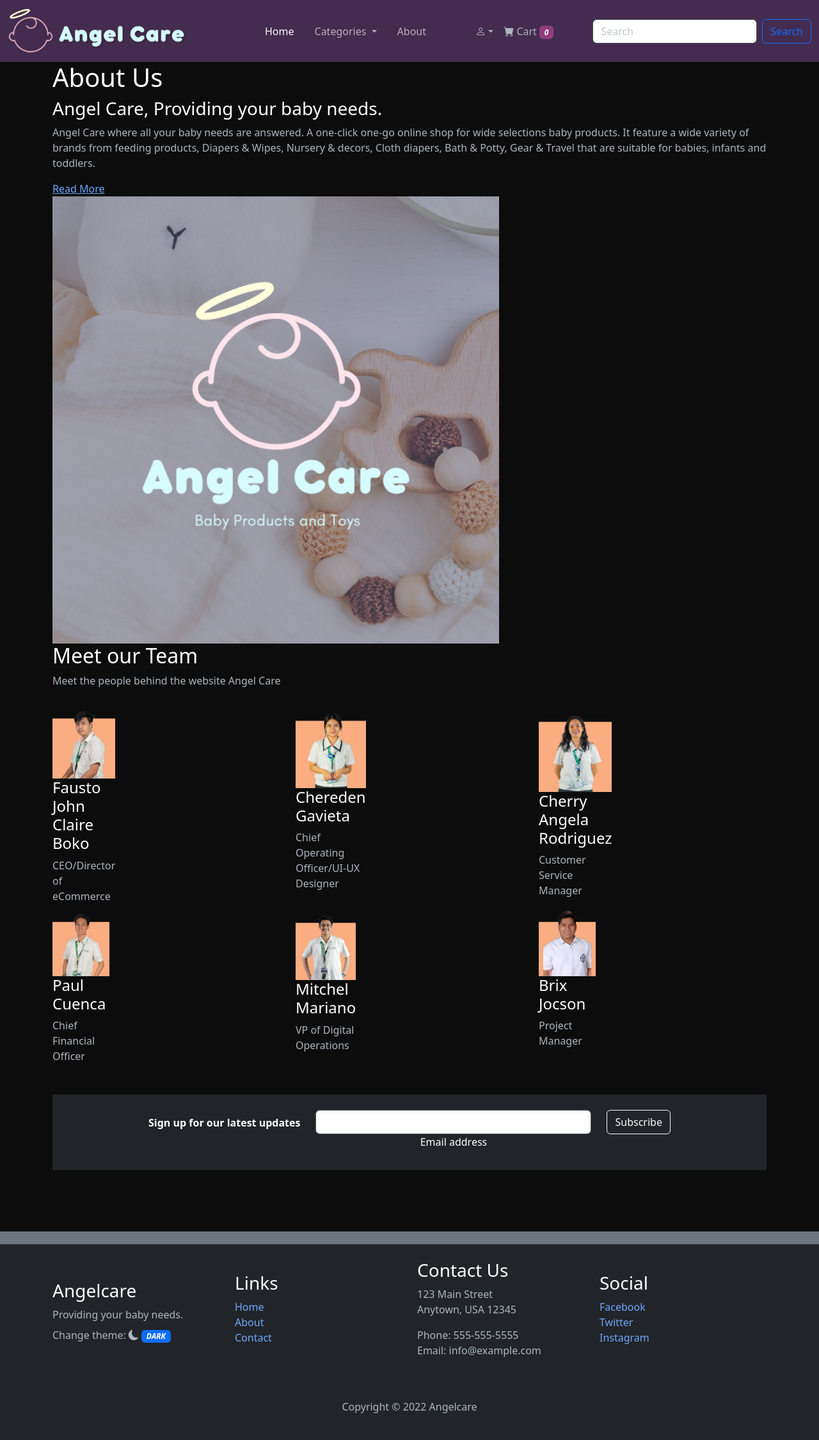
After one commit to faustojc/baby-product-website, a PHP site: page /about_us.php in a window 1280 px wide. The commit adds this page. Shown: the whole page at 64% size. Run offline with PHP 8.4, Linux system fonts and the light colour scheme; data that the repository does not hold is empty.

Commit message:
Added about us page

```diff
--- /dev/null
+++ b/about_us.php
@@ -0,0 +1,357 @@
+<?php
+
+?>
+
+<!DOCTYPE html>
+<html lang="en">
+
+<head>
+    <meta charset="UTF-8" />
+    <meta name="viewport" content="width=device-width, initial-scale=1, shrink-to-fit=no" />
+    <meta http-equiv="x-ua-compatible" content="ie=edge" />
+    <title>Angelcare</title>
+    <!-- Bootstrap -->
+    <link href="css/bootstrap/bootstrap.min.css" rel="stylesheet" />
+    <script src="js/bootstrap/bootstrap.bundle.min.js"></script>
+    <link rel="stylesheet" href="https://cdn.jsdelivr.net/npm/bootstrap-icons@1.10.3/font/bootstrap-icons.css">
+
+    <!-- Custom CSS-->
+    <link rel="stylesheet" href="css/style.css" />
+</head>
+
+<body data-bs-theme="dark">
+    <div class="d-flex align-items-center flex-column vh-100">
+        <!-- Navbar -->
+        <nav class="navbar navbar-expand-lg w-100" style="background-color: var(--theme-primary)">
+            <div class="container-fluid">
+                <a class="navbar-brand" href="main.php">
+                    <img class="w-75" src="images/angelcare-logo.png" alt="">
+                </a>
+                <button class="navbar-toggler" type="button" data-bs-toggle="collapse" data-bs-target="#navbarContent" aria-controls="navbarContent" aria-expanded="false" >
+                    <span class="navbar-toggler-icon"></span>
+                </button>
+                <div class="collapse navbar-collapse justify-content-between" id="navbarContent">
+                    <ul class="navbar-nav my-auto">
+                        <li class="nav-item my-auto mx-lg-2">
+                            <a class="nav-link active" aria-current="page" href="home.php">Home</a>
+                        </li>
+                        <li class="nav-item dropdown my-auto mx-lg-2">
+                            <span class="nav-link dropdown-toggle" role="button" data-bs-toggle="dropdown" aria-expanded="false">
+                                Categories
+                            </span>
+                            <ul class="dropdown-menu">
+                                <li><a class="dropdown-item" href="category.php">Nursery and Decoration</a></li>
+                                <li><a class="dropdown-item" href="category.php">Clothes and Diapers</a></li>
+                                <li><a class="dropdown-item" href="category.php">Bath and Potty</a></li>
+                            </ul>
+                        </li>
+                        <li class="nav-item my-auto mx-lg-2">
+                            <a class="nav-link" href="#">About</a>
+                        </li>
+                    </ul>
+                    <ul class="navbar my-auto list-unstyled">
+                        <!-- user -->
+                        <li class="nav-item dropdown my-auto mx-lg-2">
+                            <span class="nav-link d-inline-flex align-items-center dropdown-toggle" href="#" role="button" data-bs-toggle="dropdown" aria-expanded="false">
+                                <p class="bi bi-person m-0" id="username"> <?php echo $name?></p>
+                            </span>
+                            <ul class="dropdown-menu">
+                                <li class="dropdown-item-text">
+                                    <form method="POST" class="m-0">
+                                        <button type="submit" name="logout" class="btn btn-link text-decoration-none">Log out</button>
+                                    </form>
+                                </li>
+                            </ul>
+                        </li>
+                        <li class="nav-item d-flex my-auto mx-lg-2 align-items-center">
+                            <span class="bi bi-cart-fill p-0" role="button" data-bs-toggle="offcanvas" data-bs-target="#offcanvas-cart" aria-controls="offcanvas-cart">
+                                Cart
+                                <i class="badge" id="cart-count" style="background-color: var(--theme-primary-variant)">0</i>
+                            </span>
+                        </li>
+                    </ul>
+                    <form class="d-flex" role="search">
+                        <input class="form-control me-2" type="search" placeholder="Search" aria-label="Search">
+                        <button class="btn btn-outline-primary" type="submit">Search</button>
+                    </form>
+                </div>
+            </div>
+        </nav>
+        <!-- Offcanvas -->
+        <div class="offcanvas offcanvas-end" data-bs-scroll="true" tabindex="-1" id="offcanvas-cart">
+            <div class="offcanvas-header">
+                <h5 class="offcanvas-title" id="offcanvasTitle">Your cart list</h5>
+                <button type="button" class="btn-close" data-bs-dismiss="offcanvas" aria-label="Close"></button>
+            </div>
+            <div class="offcanvas-body">
+                <div class="container-fluid" id="cart-list"></div>
+            </div>
+        </div>
+
+
+        <!-- Content ABOUT US -->
+        <div class="section">
+            <div class="container">
+                <div class="content-section">
+                    <div class="title">
+                        <h1>About Us</h1>
+                    </div>
+                    <div class="content">
+                        <h3>Angel Care, Providing your baby needs. </h3>
+                        <p> Angel Care where all your baby needs are answered.
+                        A one-click one-go online shop for wide selections baby products.
+                        It feature a wide variety of brands from feeding products, Diapers & Wipes, Nursery & decors, Cloth diapers, Bath & Potty, Gear & Travel that are suitable for babies, infants and toddlers.</p>
+                        <div class="button">
+                            <a href="">Read More</a>
+                        </div>
+                    </div>
+                    <div class="social">
+                        <a href=""><i class="fab fa-facebook-f"></i></a>
+                        <a href=""><i class="fab fa-twitter"></i></a>
+                        <a href=""><i class="fab fa-instagram"></i></a>
+                    </div>
+                </div>
+                <div class="image-section">
+                    <img src="images/babyC-small.png" alt="logo">
+                </div>
+
+            </div>
+        </div>
+        <!-- END of Content ABOUT US -->
+
+        <!--MEET THE MEMBERS--->
+
+        <section id="team" class="team section-bg">
+         <div class="container" style="padding-top: 0;">
+             <h2>Meet our Team</h2>
+             <p>Meet the people behind the website Angel Care</p>
+         </div>
+         <div class="row">
+         <div class="row-team">
+
+  <div class="column">
+      <div class="container"style="padding-top: 0;">
+  <div class="row">
+    <div class="col">    <div class="col-lg-3 col-md-6 d-flex align-items-stretch">
+             <div class="member" data-aos="fade-up" data-aos-delay="100">
+                <div class="member-img">
+                    <img src="images/boko.png" alt="Snow" style="width:100%">
+
+                    <!--Social icon-->
+                    <div class="social-team">
+                        <a href=""><i class="fab fa-facebook-f"></i></a>
+                        <a href=""><i class="fab fa-twitter"></i></a>
+                        <a href=""><i class="fab fa-instagram"></i></a>
+                    </div>
+                </div>
+                 <!--1st member info--->
+                 <div class="member-info">
+                     <h4>Fausto John Claire Boko</h4>
+                     <span>CEO/Director of eCommerce</span>
+                 </div>
+             </div>
+             </div> </div>
+        <div class="col">    <div class="col-lg-3 col-md-6 d-flex align-items-stretch">
+             <div class="member" data-aos="fade-up" data-aos-delay="100">
+                <div class="member-img">
+                    <img src="images/chereden.png" alt="Snow" style="width:100%">
+
+                    <!--Social icon-->
+                    <div class="social-team">
+                        <a href=""><i class="fab fa-facebook-f"></i></a>
+                        <a href=""><i class="fab fa-twitter"></i></a>
+                        <a href=""><i class="fab fa-instagram"></i></a>
+                    </div>
+                </div>
+                 <!--2nd member info--->
+                 <div class="member-info">
+                     <h4>Chereden Gavieta</h4>
+                     <span>Chief Operating Officer/UI-UX Designer</span>
+                 </div>
+             </div>
+             </div> </div>
+    <div class="col">    <div class="col-lg-3 col-md-6 d-flex align-items-stretch">
+             <div class="member" data-aos="fade-up" data-aos-delay="100">
+                <div class="member-img">
+                    <img src="images/Cherry.png" alt="Snow" style="width:100%">
+
+                    <!--Social icon-->
+                    <div class="social-team">
+                        <a href=""><i class="fab fa-facebook-f"></i></a>
+                        <a href=""><i class="fab fa-twitter"></i></a>
+                        <a href=""><i class="fab fa-instagram"></i></a>
+                    </div>
+                </div>
+                 <!--3rd member info--->
+                 <div class="member-info">
+                     <h4>Cherry Angela Rodriguez</h4>
+                     <span>Customer Service Manager</span>
+                 </div>
+             </div>
+             </div> </div>
+    <div class="w-100"></div>
+    <div class="col">    <div class="col-lg-3 col-md-6 d-flex align-items-stretch">
+             <div class="member" data-aos="fade-up" data-aos-delay="100">
+                <div class="member-img">
+                    <img src="images/paul.png" alt="Snow" style="width:100%">
+
+                    <!--Social icon-->
+                    <div class="social-team">
+                        <a href=""><i class="fab fa-facebook-f"></i></a>
+                        <a href=""><i class="fab fa-twitter"></i></a>
+                        <a href=""><i class="fab fa-instagram"></i></a>
+                    </div>
+                </div>
+                 <!--4th member info--->
+                 <div class="member-info">
+                     <h4>Paul Cuenca</h4>
+                     <span>Chief Financial Officer</span>
+                 </div>
+             </div>
+             </div> </div>
+    <div class="col">    <div class="col-lg-3 col-md-6 d-flex align-items-stretch">
+             <div class="member" data-aos="fade-up" data-aos-delay="100">
+                <div class="member-img">
+                    <img src="images/mitch.png" alt="Snow" style="width:100%">
+
+                    <!--Social icon-->
+                    <div class="social-team">
+                        <a href=""><i class="fab fa-facebook-f"></i></a>
+                        <a href=""><i class="fab fa-twitter"></i></a>
+                        <a href=""><i class="fab fa-instagram"></i></a>
+                    </div>
+                </div>
+                 <!--5th member info--->
+                 <div class="member-info">
+                     <h4>Mitchel Mariano</h4>
+                     <span>VP of Digital Operations</span>
+                 </div>
+             </div>
+             </div> </div>
+    <div class="col">    <div class="col-lg-3 col-md-6 d-flex align-items-stretch">
+             <div class="member" data-aos="fade-up" data-aos-delay="100">
+                <div class="member-img">
+                    <img src="images/brix.png" alt="Snow" style="width:100%">
+
+                    <!--Social icon-->
+                    <div class="social-team">
+                        <a href=""><i class="fab fa-facebook-f"></i></a>
+                        <a href=""><i class="fab fa-twitter"></i></a>
+                        <a href=""><i class="fab fa-instagram"></i></a>
+                    </div>
+                </div>
+                 <!--6th member info--->
+                 <div class="member-info">
+                     <h4>Brix Jocson</h4>
+                     <span>Project Manager</span>
+                 </div>
+             </div>
+             </div> </div>
+            </div>
+        </div>
+    </div>
+         </div>
+        </section>
+
+<!--END OF MEET THE MEMBERS--->
+
+        <!---Updates--->
+
+        <div class="container my-5">
+
+          <footer class="bg-dark text-center text-white">
+          <!-- Grid container -->
+          <div class="container p-4 pb-0">
+            <!-- Section: Form -->
+            <section class="">
+              <form action="">
+                <!--Grid row-->
+                <div class="row d-flex justify-content-center">
+                  <!--Grid column-->
+                  <div class="col-auto">
+                    <p class="pt-2">
+                      <strong>Sign up for our latest updates</strong>
+                    </p>
+                  </div>
+                  <div class="col-md-5 col-12">
+                    <!-- Email input -->
+                    <div class="form-outline form-white mb-4">
+                      <input type="email" id="form5Example2" class="form-control" />
+                      <label class="form-label" for="form5Example2">Email address</label>
+                    </div>
+                  </div>
+                  <div class="col-auto">
+                    <!-- Submit button -->
+                    <button type="submit" class="btn btn-outline-light mb-4">
+                      Subscribe
+                    </button>
+                  </div>
+                  <!--Grid column-->
+                </div>
+                <!--Grid row-->
+              </form>
+            </section>
+            <!-- Section: Form -->
+          </div>
+          <!-- Grid container -->
+        </footer>
+
+        </div>
+        <!-- End of updates -->
+
+        <!-- Footer -->
+        <footer class="bg-body py-4 mt-5 w-100 border-top border-secondary" style="border-width: 20px!important;">
+            <div class="container">
+                <div class="row justify-content-between align-items-center">
+                    <div class="col-md-3">
+                        <h3>Angelcare</h3>
+                        <p class="mb-2">Providing your baby needs.</p>
+                        <p class="mb-2 d-inline-flex align-items-center">
+                            Change theme:
+                            <span class="bi bi-moon-fill mx-1" id="themeIcon">
+                                <i class="badge text-wrap text-bg-primary w-auto" id="changeTheme" style="cursor: pointer;"></i>
+                            </span>
+                        </p>
+                    </div>
+                    <div class="col-md-3">
+                        <h3>Links</h3>
+                        <ul class="list-unstyled">
+                            <li><a href="home.php" class="text-decoration-none">Home</a></li>
+                            <li><a href="#" class="text-decoration-none">About</a></li>
+                            <li><a href="#" class="text-decoration-none">Contact</a></li>
+                        </ul>
+                    </div>
+                    <div class="col-md-3">
+                        <h3>Contact Us</h3>
+                        <p>
+                            123 Main Street<br>
+                            Anytown, USA 12345
+                        </p>
+                        <p>
+                            Phone: 555-555-5555<br>
+                            Email: info@example.com
+                        </p>
+                    </div>
+                    <div class="col-md-3">
+                        <h3>Social</h3>
+                        <ul class="list-unstyled">
+                            <li><a href="#" class="text-decoration-none">Facebook</a></li>
+                            <li><a href="#" class="text-decoration-none">Twitter</a></li>
+                            <li><a href="#" class="text-decoration-none">Instagram</a></li>
+                        </ul>
+                    </div>
+                </div>
+                <div class="row mt-5">
+                    <div class="col text-center">
+                        <p>Copyright &copy; 2022 Angelcare</p>
+                    </div>
+                </div>
+            </div>
+        </footer>
+    </div>
+
+    <script src="js/main.js"></script>
+    <script src="js/changeTheme.js"></script>
+</body>
+
+</html>
--- a/category.php
+++ b/category.php
@@ -77,7 +77,7 @@ if (isset($_POST['logout'])) {
                             </ul>
                         </li>
                         <li class="nav-item my-auto mx-lg-2">
-                            <a class="nav-link" href="#">About</a>
+                            <a class="nav-link" href="about_us.php">About</a>
                         </li>
                     </ul>
                     <ul class="navbar my-auto list-unstyled">
@@ -200,7 +200,7 @@ if (isset($_POST['logout'])) {
                         <h3>Links</h3>
                         <ul class="list-unstyled">
                             <li><a href="home.php" class="text-decoration-none">Home</a></li>
-                            <li><a href="#" class="text-decoration-none">About</a></li>
+                            <li><a href="about_us.php" class="text-decoration-none">About</a></li>
                             <li><a href="#" class="text-decoration-none">Contact</a></li>
                         </ul>
                     </div>
--- a/home.php
+++ b/home.php
@@ -183,7 +183,7 @@ if (isset($_POST['logout'])) {
                         <h3>Links</h3>
                         <ul class="list-unstyled">
                             <li><a href="#" class="text-decoration-none">Home</a></li>
-                            <li><a href="#" class="text-decoration-none">About</a></li>
+                            <li><a href="about_us.php" class="text-decoration-none">About</a></li>
                             <li><a href="#" class="text-decoration-none">Contact</a></li>
                         </ul>
                     </div>
```
Also changed, not shown: per_product.php (+6 -6 lines), images/Cherry.png (added), images/boko.png (added), images/brix.png (added), images/chereden.png (added), images/mitch.png (added), images/paul.png (added).
